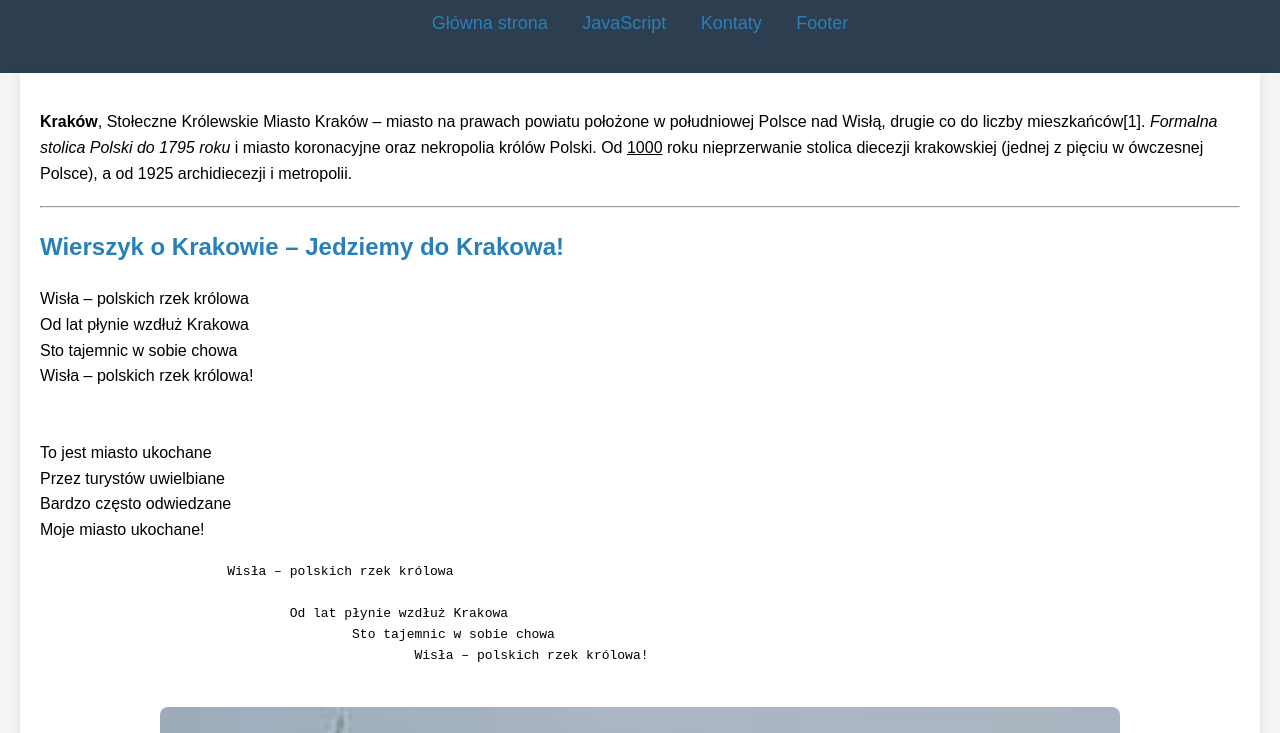
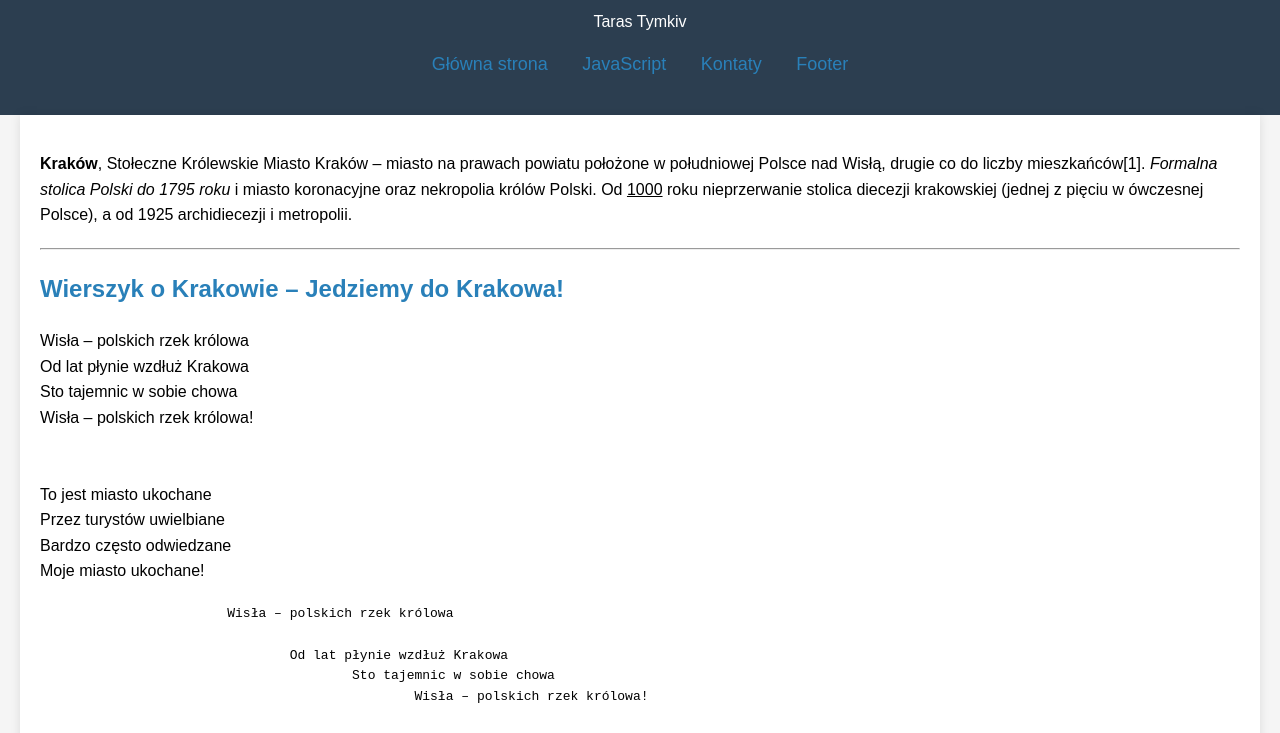
Before and after one commit to ProjectsTaras/3a2WWWKrakow, a plain HTML site: page index.html in a window 1280 px wide. Shown: the part 85-818 px from the top of the page. Drawn offline with Linux system fonts and the light colour scheme; a script that the page names is missing.

Commit message:
add paragraf Taras Tymkiv index.html

```diff
--- a/index.html
+++ b/index.html
@@ -8,6 +8,7 @@
 	<body>
 		<header>
 			<h1>Kraków moje miasto!</h1>
+			<p>Taras Tymkiv</p>
 			<nav>
 				<ul>
 					<li><a href="index.html">Główna strona</a></li>
```
